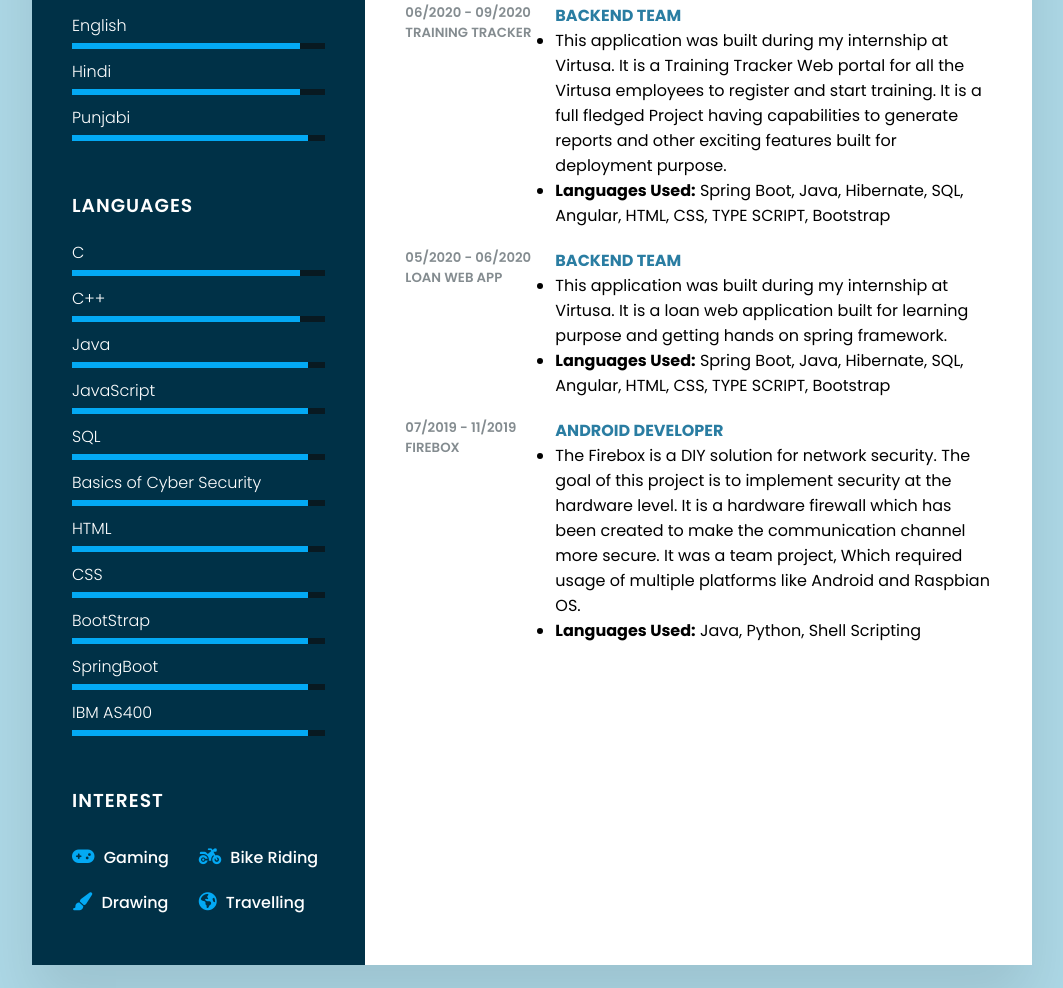
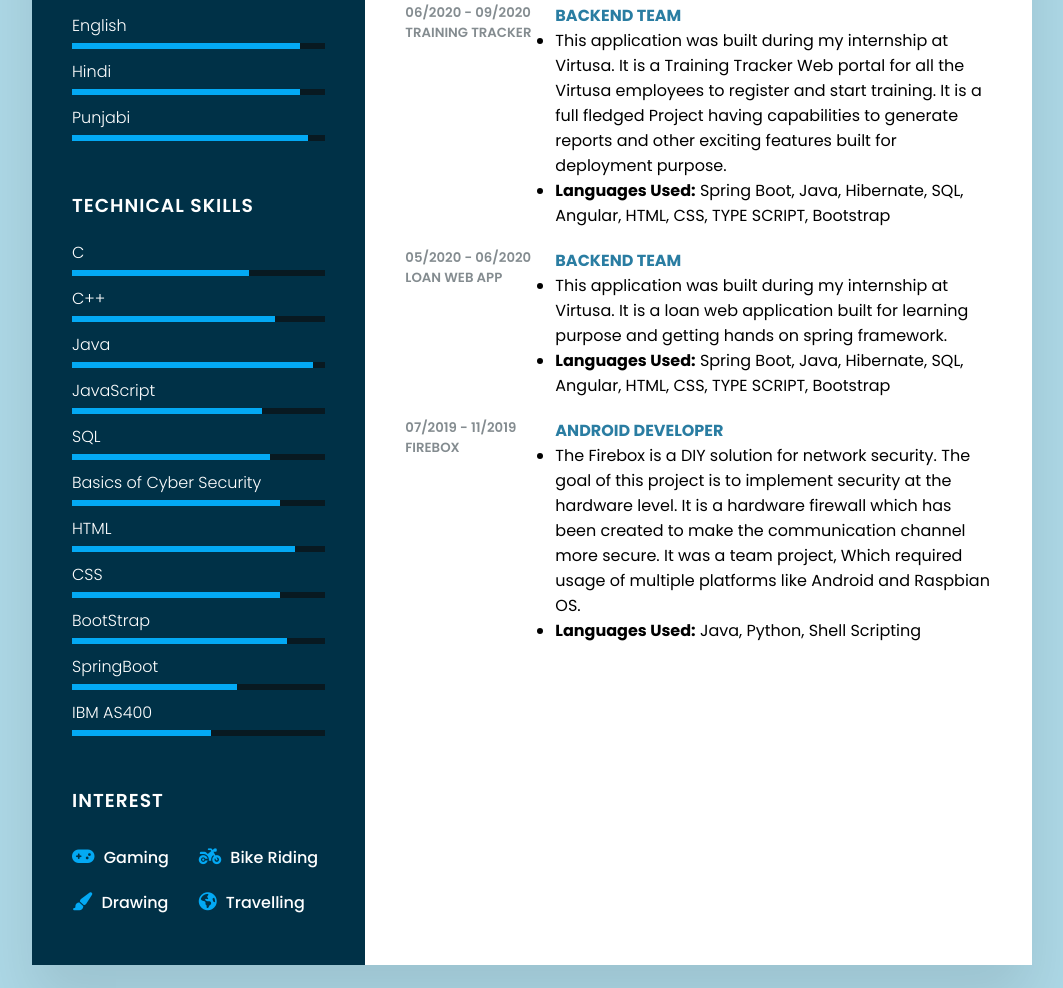
Before and after one commit to chiragseda/Resume2.0, a plain HTML site: page index.html in a window 1280 px wide. Shown: the part 1097-2085 px from the top of the page, without its empty margins (108-1171 px from the left). Drawn offline with Linux system fonts and the light colour scheme.

Commit message:
Last Updates

```diff
--- a/index.html
+++ b/index.html
@@ -92,72 +92,72 @@
                 </ul>
             </div>
             <div class="contactInfo language">
-                <h3 class="title">Languages</h3>
+                <h3 class="title">Technical Skills</h3>
                 <ul>
                     <li>
                         <span class="text">C</span>
                         <span class="percentage">
-                            <div style="width: 90%;"></div>
+                            <div style="width: 70%;"></div>
                         </span>
                     </li>
                     <li>
                         <span class="text">C++</span>
                         <span class="percentage">
-                            <div style="width: 90%;"></div>
+                            <div style="width: 80%;"></div>
                         </span>
                     </li>
                     <li>
                         <span class="text">Java</span>
                         <span class="percentage">
-                            <div style="width: 93%;"></div>
+                            <div style="width: 95%;"></div>
                         </span>
                     </li>
                     <li>
                         <span class="text">JavaScript</span>
                         <span class="percentage">
-                            <div style="width: 93%;"></div>
+                            <div style="width: 75%;"></div>
                         </span>
                     </li>
                     <li>
                         <span class="text">SQL</span>
                         <span class="percentage">
-                            <div style="width: 93%;"></div>
+                            <div style="width: 78%;"></div>
                         </span>
                     </li>
                     <li>
                         <span class="text">Basics of Cyber Security</span>
                         <span class="percentage">
-                            <div style="width: 93%;"></div>
+                            <div style="width: 82%;"></div>
                         </span>
                     </li>
                     <li>
                         <span class="text">HTML</span>
                         <span class="percentage">
-                            <div style="width: 93%;"></div>
+                            <div style="width: 88%;"></div>
                         </span>
                     </li>
                     <li>
                         <span class="text">CSS</span>
                         <span class="percentage">
-                            <div style="width: 93%;"></div>
+                            <div style="width: 82%;"></div>
                         </span>
                     </li>
                     <li>
                         <span class="text">BootStrap</span>
                         <span class="percentage">
-                            <div style="width: 93%;"></div>
+                            <div style="width: 85%;"></div>
                         </span>
                     </li>
                     <li>
                         <span class="text">SpringBoot</span>
                         <span class="percentage">
-                            <div style="width: 93%;"></div>
+                            <div style="width: 65%;"></div>
                         </span>
                     </li>
                     <li>
                         <span class="text">IBM AS400</span>
                         <span class="percentage">
-                            <div style="width: 93%;"></div>
+                            <div style="width: 55%;"></div>
                         </span>
                     </li>
                 </ul>
```
